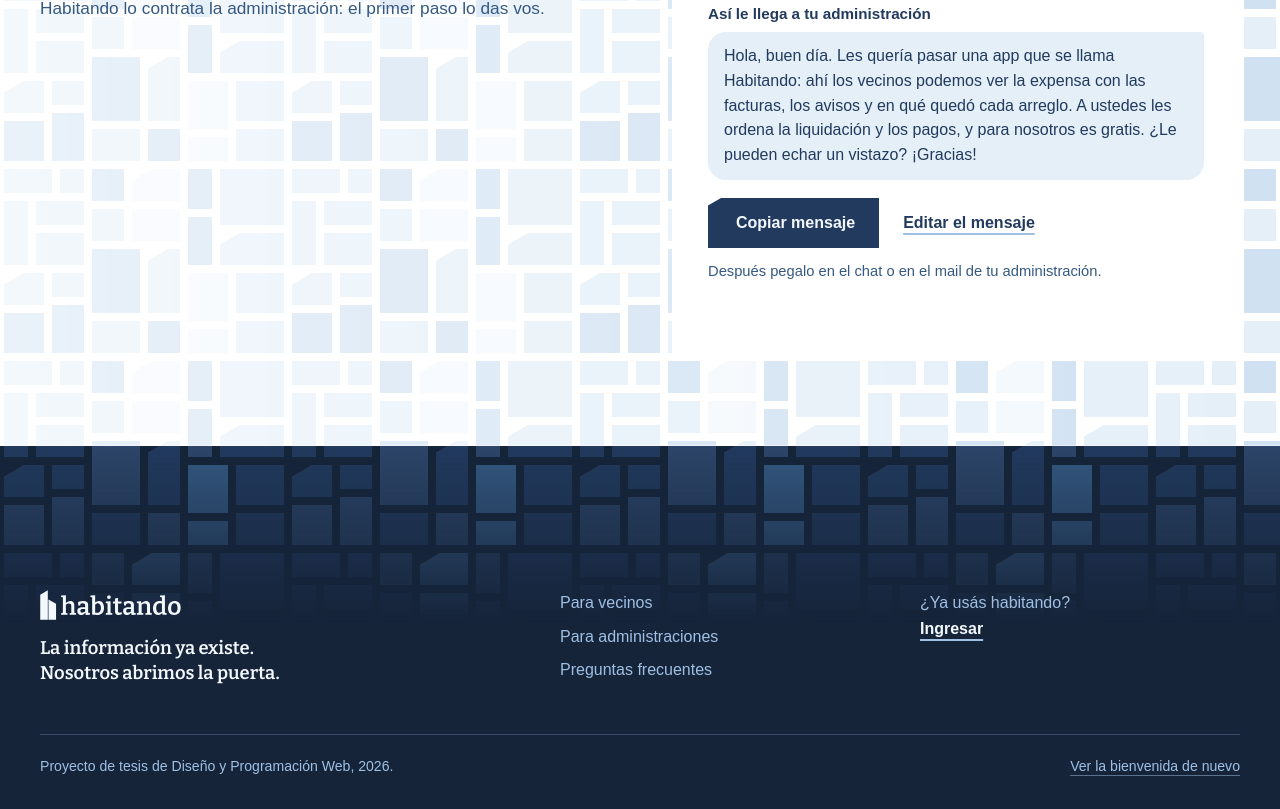
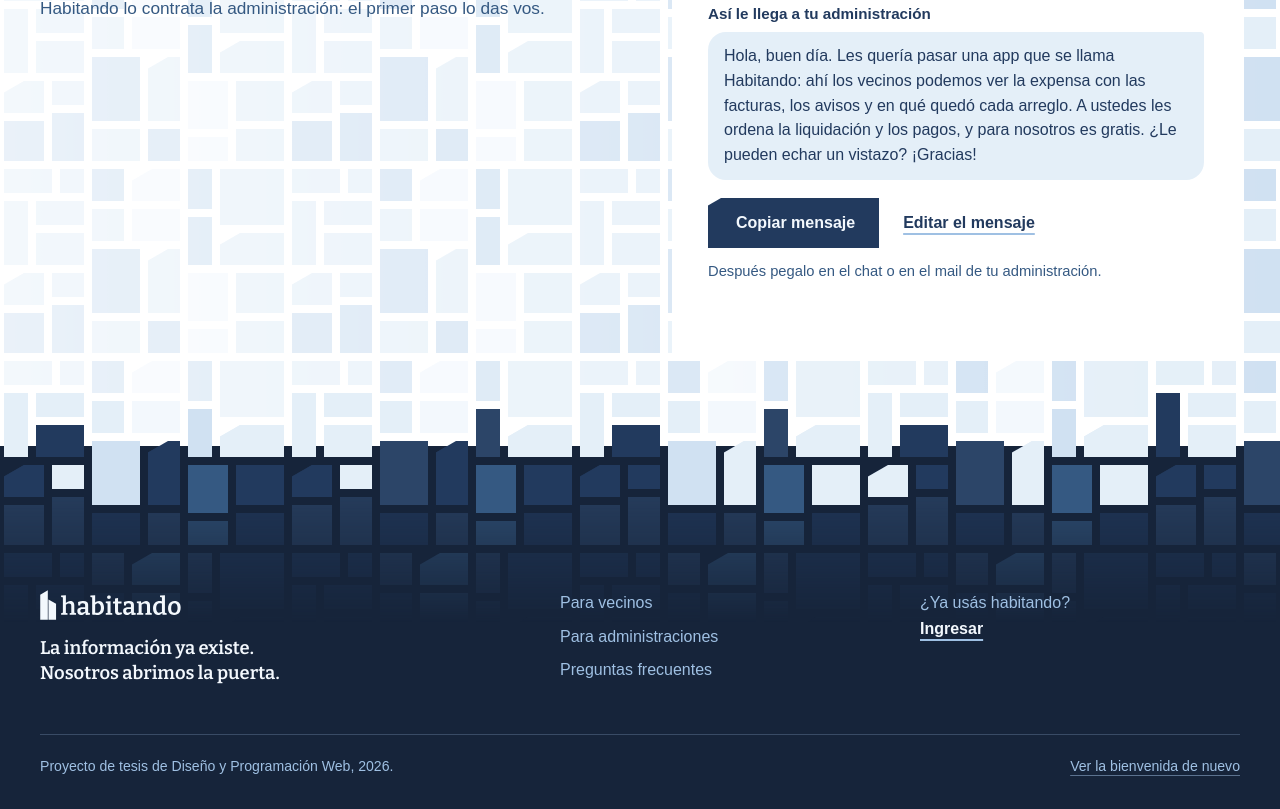
Before and after one commit to Gaston3000/habitando-landing, a Next.js app: page / in a window 1280 px wide. Shown: the part 4761-5570 px from the top of the page. Built offline with nearby package versions, Linux system fonts and the light colour scheme; a web font is replaced by a local one.

Commit message:
el corte entre la banda final y el pie se hace apagando las salas de a una

```diff
--- a/src/componentes/Pie.js
+++ b/src/componentes/Pie.js
@@ -5,7 +5,7 @@ import Isologo from "@/componentes/Isologo";
 import Sala from "@/componentes/Sala";
 import { CLASES_ENLACE } from "@/lib/clases";
 import { URL_INGRESAR } from "@/lib/enlaces";
-import { ALTO_MODULO, ANCHO_MODULO, SALAS } from "@/lib/trama";
+import { ALTO_MODULO, ANCHO_MODULO, altoSala, SALAS } from "@/lib/trama";
 
 // La trama de la banda final y la del pie van a la misma escala, así los ambientes coinciden en el corte
 const ESCALA_TRAMA = 0.8;
@@ -17,10 +17,9 @@ const SECCIONES = [
   { texto: "Preguntas frecuentes", ancla: "#preguntas" },
 ];
 
-// Arriba del pie sigue la trama de la banda final, en su versión oscura: es el mismo plano, solo cambia la luz.
-// Para que los ambientes sigan del otro lado del corte, el patrón se corre lo que mide la banda final
-// (módulo el alto de una fila de la trama). Se apaga hacia abajo, donde está el texto.
-function TramaPie() {
+// Para que los ambientes sigan del otro lado del corte, la trama del pie se corre lo que mide la banda final
+// (módulo el alto de una fila de la trama). Se mide cada vez que la banda cambia de tamaño.
+function useDesfaseTrama() {
   const [desfase, setDesfase] = useState(0);
 
   useEffect(() => {
@@ -30,6 +29,12 @@ function TramaPie() {
     return () => observador.disconnect();
   }, []);
 
+  return desfase;
+}
+
+// Arriba del pie sigue la trama de la banda final, en su versión oscura: es el mismo plano, solo cambia la luz.
+// Se apaga hacia abajo, donde está el texto.
+function TramaPie({ desfase }) {
   return (
     <svg
       aria-hidden="true"
@@ -53,9 +58,59 @@ function TramaPie() {
   );
 }
 
+// Cuánto entra la transición en la banda final (sin tocar el formulario) y cuánto baja en el pie (sin llegar al texto)
+const ARRIBA = 56;
+const ABAJO = 96;
+const COLUMNAS = 10;
+
+// Número entre 0 y 1 que siempre da lo mismo para la misma sala: así el apagado es igual en el servidor y en el navegador
+function azarDeSala(columna, fila, indice) {
+  const mezcla = Math.imul(columna + 7, 73856093) ^ Math.imul(fila + 11, 19349663) ^ Math.imul(indice + 13, 83492791);
+  return ((mezcla >>> 0) % 1000) / 1000;
+}
+
+// El corte entre la banda final y el pie no es una línea recta: las salas se apagan de a una, como un edificio de noche.
+// Cerca del corte, algunas salas de la banda ya están oscuras y algunas del pie siguen encendidas; cuanto más abajo,
+// más salas apagadas. Cada sala es clara u oscura (sin tonos intermedios), así el dibujo sigue nítido.
+function ApagadoSalas({ desfase }) {
+  const salas = [];
+  for (let fila = -1; fila <= 1; fila++) {
+    for (let columna = 0; columna < COLUMNAS; columna++) {
+      const x = columna * ANCHO_MODULO * ESCALA_TRAMA;
+      const y = fila * ALTO_TRAMA - desfase;
+      SALAS.forEach((sala, indice) => {
+        const [arriba, abajo] = altoSala(sala).map((valor) => y + valor * ESCALA_TRAMA);
+        // Solo las salas que entran enteras en la franja de la transición
+        if (arriba < -ARRIBA || abajo > ABAJO) return;
+        const avance = ((arriba + abajo) / 2 + ARRIBA) / (ARRIBA + ABAJO);
+        const apagada = azarDeSala(columna, fila, indice) < avance;
+        salas.push({ clave: `${columna}-${fila}-${indice}`, x, y, sala, clase: `sala-${apagada ? "apagada" : "encendida"}-${sala.tono}` });
+      });
+    }
+  }
+
+  return (
+    <svg
+      aria-hidden="true"
+      className="pointer-events-none absolute inset-x-0 block w-full"
+      style={{ top: -ARRIBA, height: ARRIBA + ABAJO }}
+    >
+      <g transform={`translate(0 ${ARRIBA})`}>
+        {salas.map(({ clave, x, y, sala, clase }) => (
+          <g key={clave} transform={`translate(${x} ${y}) scale(${ESCALA_TRAMA})`}>
+            <Sala sala={sala} className={clase} />
+          </g>
+        ))}
+      </g>
+    </svg>
+  );
+}
+
 // Pie de la página, siempre oscuro (fondo de marca de tema.css): la marca con su frase, atajos a cada versión
 // y a las preguntas, "Ingresar" para quien ya usa la app y, abajo, la letra chica.
 export default function Pie({ alVerPerfil, alRepetirBienvenida }) {
+  const desfase = useDesfaseTrama();
+
   // Las preguntas se buscan sin cambiar la dirección: así el perfil elegido (#vecinos o #administraciones) se mantiene
   function irASeccion(evento, seccion) {
     evento.preventDefault();
@@ -64,8 +119,9 @@ export default function Pie({ alVerPerfil, alRepetirBienvenida }) {
   }
 
   return (
-    <footer className="relative overflow-hidden bg-superficie-marca text-texto-sobre-marca">
-      <TramaPie />
+    <footer className="relative bg-superficie-marca text-texto-sobre-marca">
+      <TramaPie desfase={desfase} />
+      <ApagadoSalas desfase={desfase} />
 
       <div className="contenedor relative pt-24 pb-8 md:pt-36">
         <div className="grid gap-10 md:grid-cols-[minmax(0,1.5fr)_minmax(0,1fr)_minmax(0,1fr)]">
--- a/src/estilos/landing.css
+++ b/src/estilos/landing.css
@@ -1030,3 +1030,29 @@ html[data-perfil="administraciones"] [data-invita="administraciones"] {
   --trama-clara-2: var(--azul-200);
   --trama-clara-3: var(--azul-50);
 }
+
+/* Corte entre la banda final y el pie (ver ApagadoSalas en Pie.js): salas encendidas con los tonos de la trama clara
+   y apagadas con los de la trama oscura */
+.sala-encendida-1 {
+  fill: var(--azul-100);
+}
+
+.sala-encendida-2 {
+  fill: var(--azul-200);
+}
+
+.sala-encendida-3 {
+  fill: var(--azul-50);
+}
+
+.sala-apagada-1 {
+  fill: var(--trama-oscura-1);
+}
+
+.sala-apagada-2 {
+  fill: var(--trama-oscura-2);
+}
+
+.sala-apagada-3 {
+  fill: var(--trama-oscura-3);
+}
```
Also changed, not shown: src/lib/trama.js.
